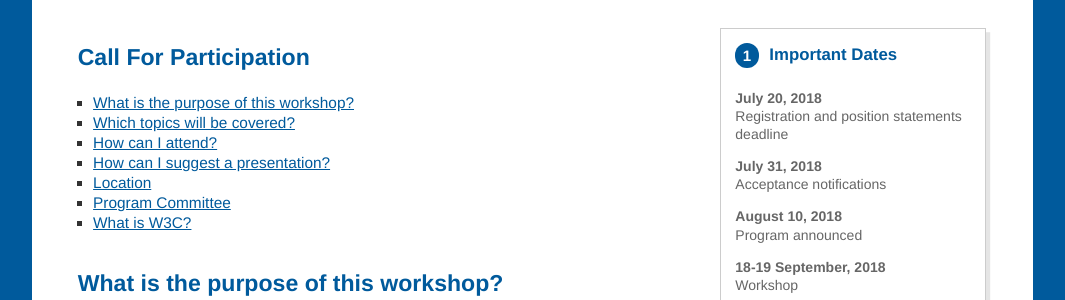
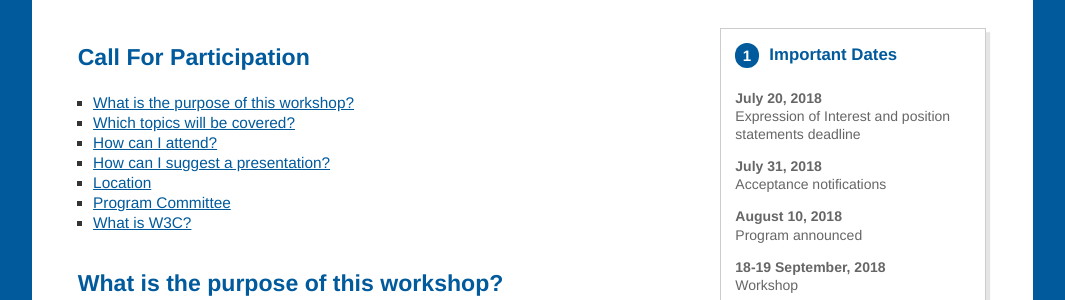
Before and after one commit to w3c/tokyo18-workshop, a Jekyll site: the page built from cfp.md, in a window 1280 px wide and 900 px high. Shown: the part 333-633 px from the top of the window, without its empty margins (108-1173 px from the left). Built offline with Jekyll 4.4.1, drawn with Linux system fonts in a browser that asks for light colours; our own code applies the rules of GitHub Pages for plain Markdown files.

Commit message:
Update cfp_dates.html

```diff
--- a/_includes/cfp_dates.html
+++ b/_includes/cfp_dates.html
@@ -5,7 +5,7 @@
             July 20, 2018
         </dt>
         <dd>
-            Registration and position statements deadline
+            Expression of Interest and position statements deadline
         </dd>
         <dt>
             July 31, 2018
```
